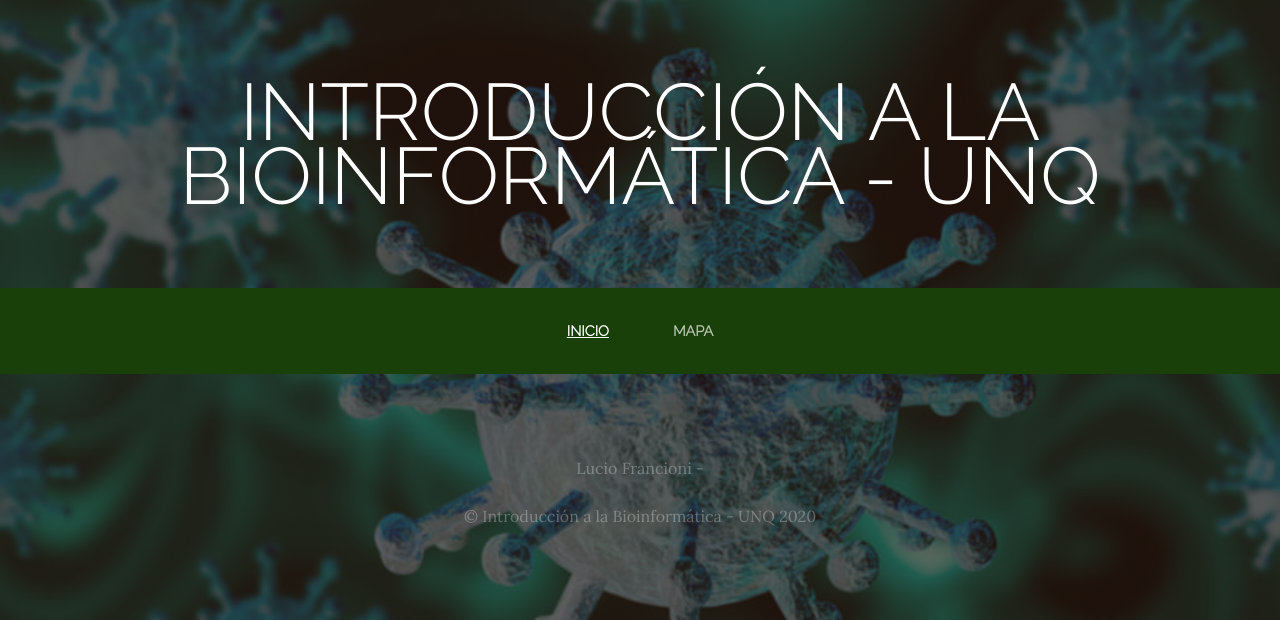
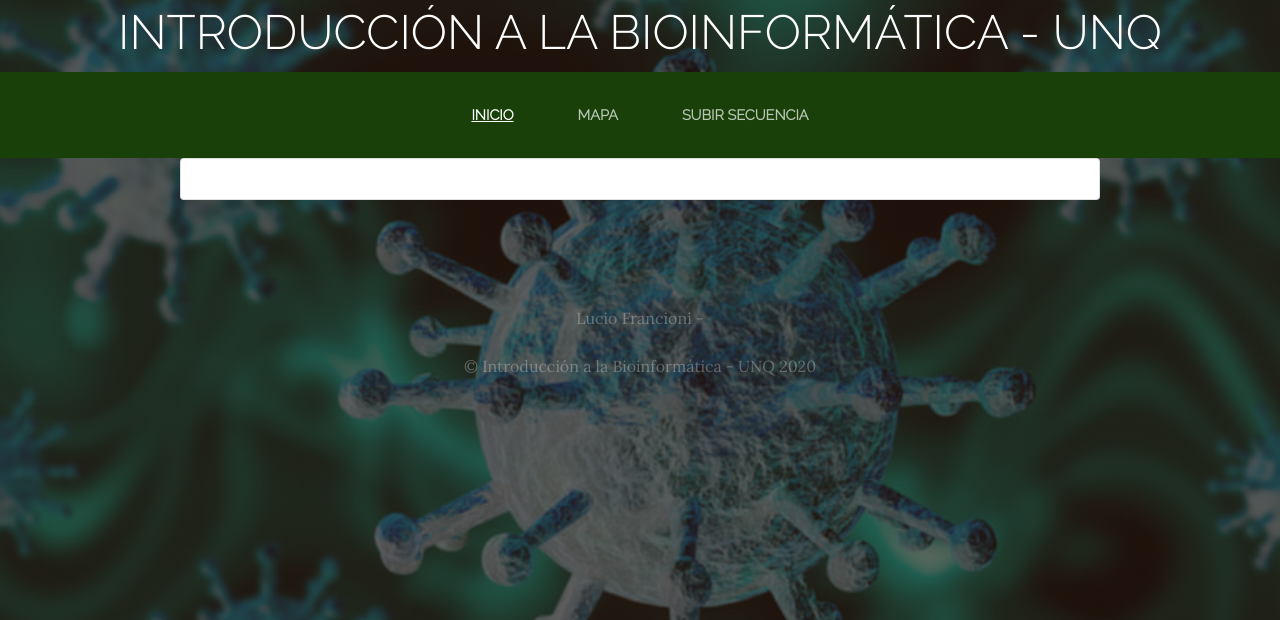
Before and after one commit to BioinformaticaUNQ/bioInformaticaTpFinal, a Django app: page / in a window 1280 px wide. Shown: the top 620 px of the page. Run offline with Django 3.2, Linux system fonts and the light colour scheme; some libraries are stand-ins or nearby versions.

Commit message:
subida de archivo y guardado en db sin logica

```diff
--- a/TpFinalBio/settings/base.py
+++ b/TpFinalBio/settings/base.py
@@ -38,7 +38,11 @@
     'django.contrib.messages',
     'django.contrib.staticfiles',
     'TpFinalBioApp.apps.TpfinalbioappConfig',
+    'crispy_forms'
 ]
+
+CRISPY_TEMPLATE_PACK = 'bootstrap4'
+
 
 MIDDLEWARE = [
     'django.middleware.security.SecurityMiddleware',
--- a/TpFinalBioApp/static/TpFinalBioApp/css/gestion.css
+++ b/TpFinalBioApp/static/TpFinalBioApp/css/gestion.css
@@ -24,8 +24,6 @@
 }
 
 .site-heading {
-  margin-top: 5rem;
-  margin-bottom: 5rem;
   text-transform: uppercase;
   line-height: 1;
   font-family: 'Raleway';
@@ -38,7 +36,7 @@
 }
 
 .site-heading .site-heading-lower {
-  font-size: 5rem;
+  font-size: 3rem;
   font-weight: 100;
   line-height: 4rem;
 }
--- a/TpFinalBioApp/templates/TpFinalBioApp/index.html
+++ b/TpFinalBioApp/templates/TpFinalBioApp/index.html
@@ -67,15 +67,27 @@
           <li class="nav-item {% if request.path == '/map' %}active{% endif %} px-lg-4">
             <a class="nav-link text-uppercase text-expanded" href="{% url 'Map' %}">Mapa</a>
           </li>
+          <li class="nav-item {% if request.path == '/upload' %}active{% endif %} px-lg-4">
+            <a class="nav-link text-uppercase text-expanded" href="{% url 'Upload' %}">Subir secuencia</a>
+          </li>
         </ul>
       </div>
     </div>
   </nav>
 
   <!-- Contenido cambiante -->
-  {% block content %}
-
-  {% endblock %}
+  <div class="container">
+    <div class="row justify-content-center">
+      <div class="col-lg-10 col-md-12">
+        <div class="card mb-4">
+          <div class="card-body">
+            {% block content %}
+            {% endblock %}
+          </div>
+        </div>
+      </div>
+    </div>
+  </div>
 
   <!-- Footer -->
   <footer class="footer text-faded text-center py-5">
--- a/TpFinalBioApp/urls.py
+++ b/TpFinalBioApp/urls.py
@@ -5,4 +5,5 @@
 urlpatterns = [
     path('',views.home, name="Home"),
     path('map',views.map, name="Map"),
+    path('upload',views.upload, name="Upload"),
 ]
--- a/TpFinalBioApp/views.py
+++ b/TpFinalBioApp/views.py
@@ -1,4 +1,5 @@
-from django.shortcuts import render,HttpResponse
+from django.shortcuts import render, HttpResponse, redirect
+from TpFinalBioApp.forms import SecuenceForm
 
 # Create your views here.
 
@@ -8,3 +9,16 @@
 
 def map(request):
     return render(request,"TpFinalBioApp/map.html")
+
+def upload(request):
+    if request.method == 'POST':
+        form = SecuenceForm(request.POST, request.FILES)
+        if form.is_valid():
+            form.save()
+            return redirect('Home')
+    else:
+        form = SecuenceForm()
+    return render(request,"TpFinalBioApp/upload.html", {
+
+        'form': form
+    })
--- a/requirements.txt
+++ b/requirements.txt
@@ -4,3 +4,4 @@
 gunicorn==20.0.4
 psycopg2==2.8.5
 dj-static==0.0.6
+django-crispy-forms
```
Also changed, not shown: TpFinalBioApp/forms.py (added, +9 -0 lines), TpFinalBioApp/models.py (+12 -0 lines), TpFinalBioApp/templates/TpFinalBioApp/upload.html (added, +21 -0 lines), 1 other file.
